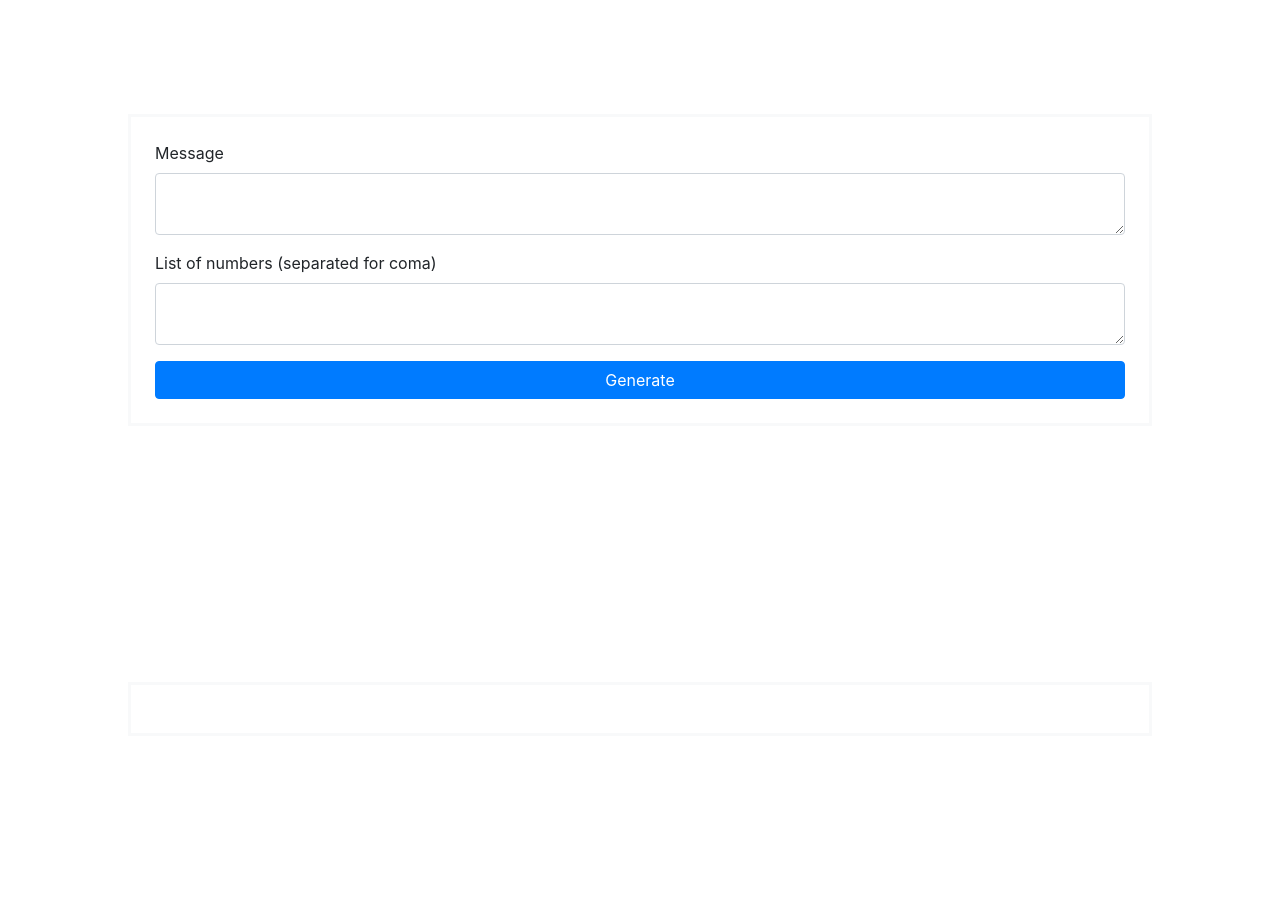
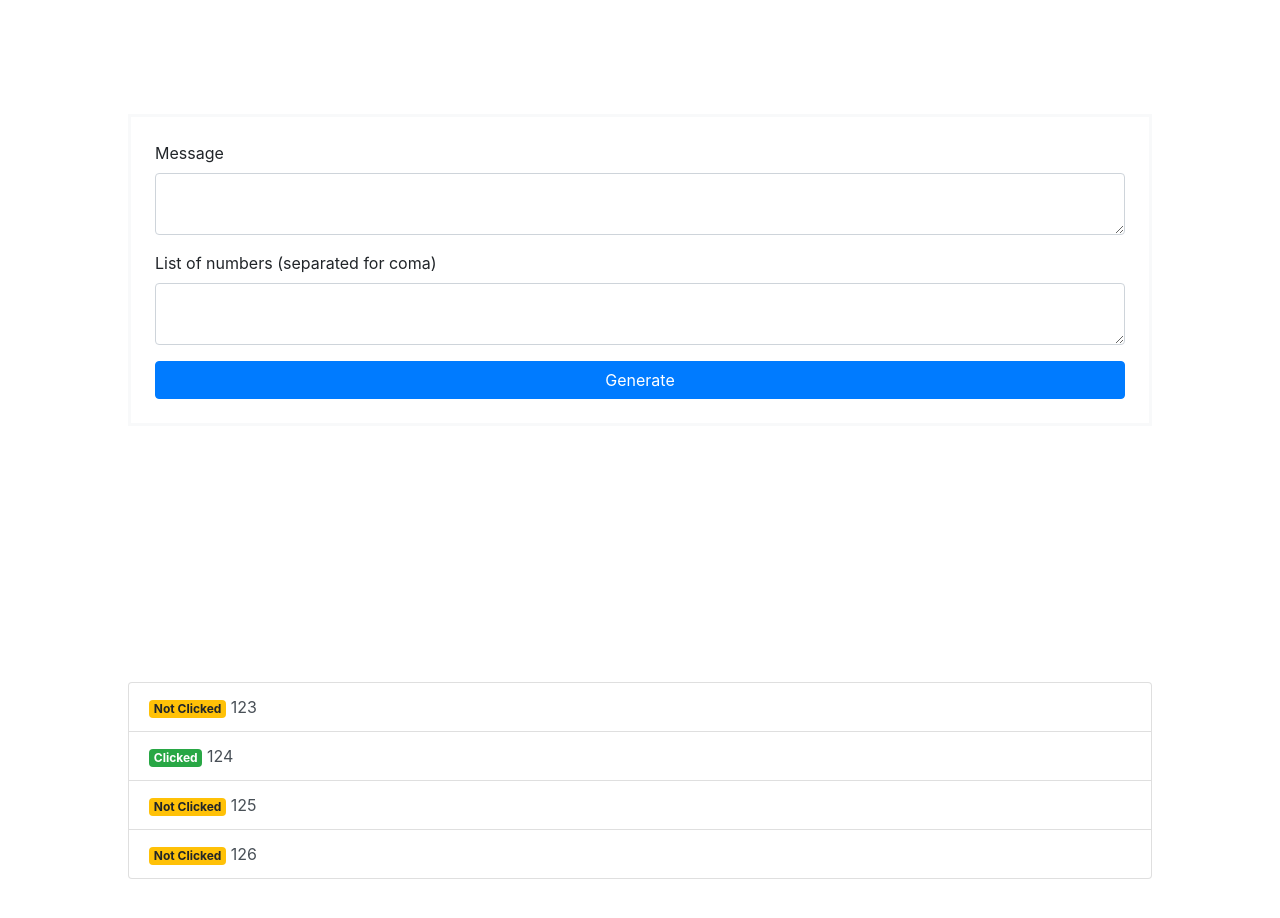
Before and after one commit to MatheusMuriel/AutomaticMessageLinks, a plain HTML site: page index.html in a window 1280 px wide. Shown: the part 70-988 px from the top of the page. Before the commit the page ends 934 px from the top, so only its background shows below. Drawn offline with nearby package versions, Linux system fonts and the light colour scheme.

Commit message:
Clicks controls

```diff
--- a/css/style.css
+++ b/css/style.css
@@ -16,3 +16,11 @@
     flex-direction: column;
     justify-content: center;
 }
+
+.list-links {
+    margin: 10%;
+}
+
+.status-link {
+    margin-right: 5px;
+}
--- a/index.html
+++ b/index.html
@@ -33,9 +33,13 @@
             </form>
         </div>
 
-        <div class="div_batch">
-            <ul class="list-group">
-            </ul>
+        <div class="list-group list-links">
+            <a v-for="_link in messageLinks" :href="_link.link" @click="setClicked(_link)"
+                class="list-group-item list-group-item-action">
+                    <span v-if="_link.clicked" class="badge badge-success">Clicked</span>
+                    <span v-else class="badge badge-warning">Not Clicked</span>
+                     {{_link.number}}
+            </a>
         </div>
     </div>
 
--- a/js/script.js
+++ b/js/script.js
@@ -2,11 +2,38 @@ var app = new Vue({
   el: '#app',
   data: {
     message: 'Hello Vue!',
-    messageLinks: {}
+    messageLinks: [
+        {number: 123, link: "#1", clicked: false},
+        {number: 124, link: "#2", clicked: true},
+        {number: 125, link: "#3", clicked: false},
+        {number: 126, link: "#4", clicked: false}
+    ]
   },
   methods: {
     generateBatch: function(e) {
         this.message = "Yeah!";
+    },
+    createLink: function(_number, _message) {
+        // https://api.whatsapp.com/send?phone=SeuNúmero&text=SuaMensagem
+        let prefix = "https://api.whatsapp.com/send";
+
+        let urlPhone = `phone=${formatNumber(_number)}`;
+        let urlMessage = `text=${formatMessage(_message)}`;
+
+        let _link = `${prefix}?${urlPhone}&${urlMessage}`;
+
+        this.messageLinks.push({ number: _number, link: _link });
+    },
+    setClicked: function(_link) {
+        let index = this.messageLinks.indexOf(_link);
+        this.messageLinks[index].clicked = true;
+    },
+    formatNumber: function(numberOriginal) {
+        // CodCountry+DDD+Number
+    },
+    formatMessage: function(messageOriginal) {
+        // Space = %20
+
     }
   }
 })
```
